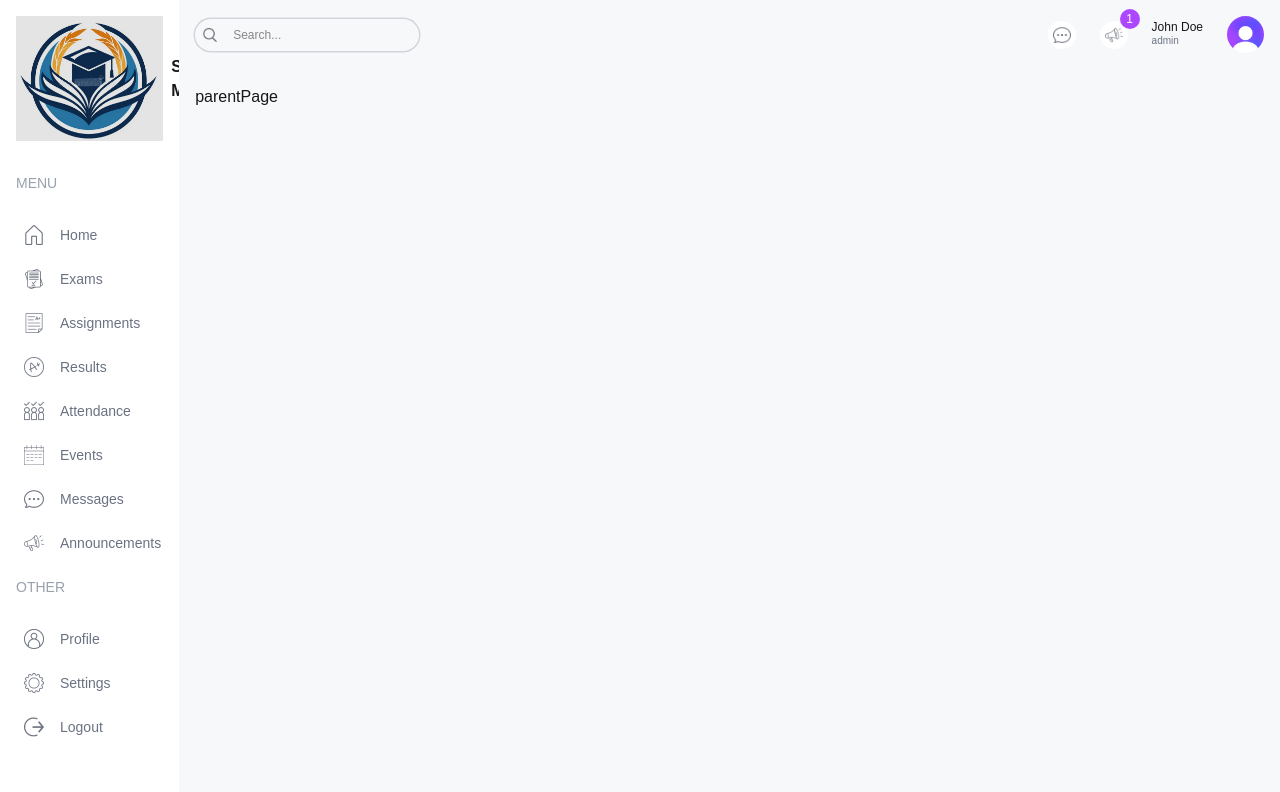
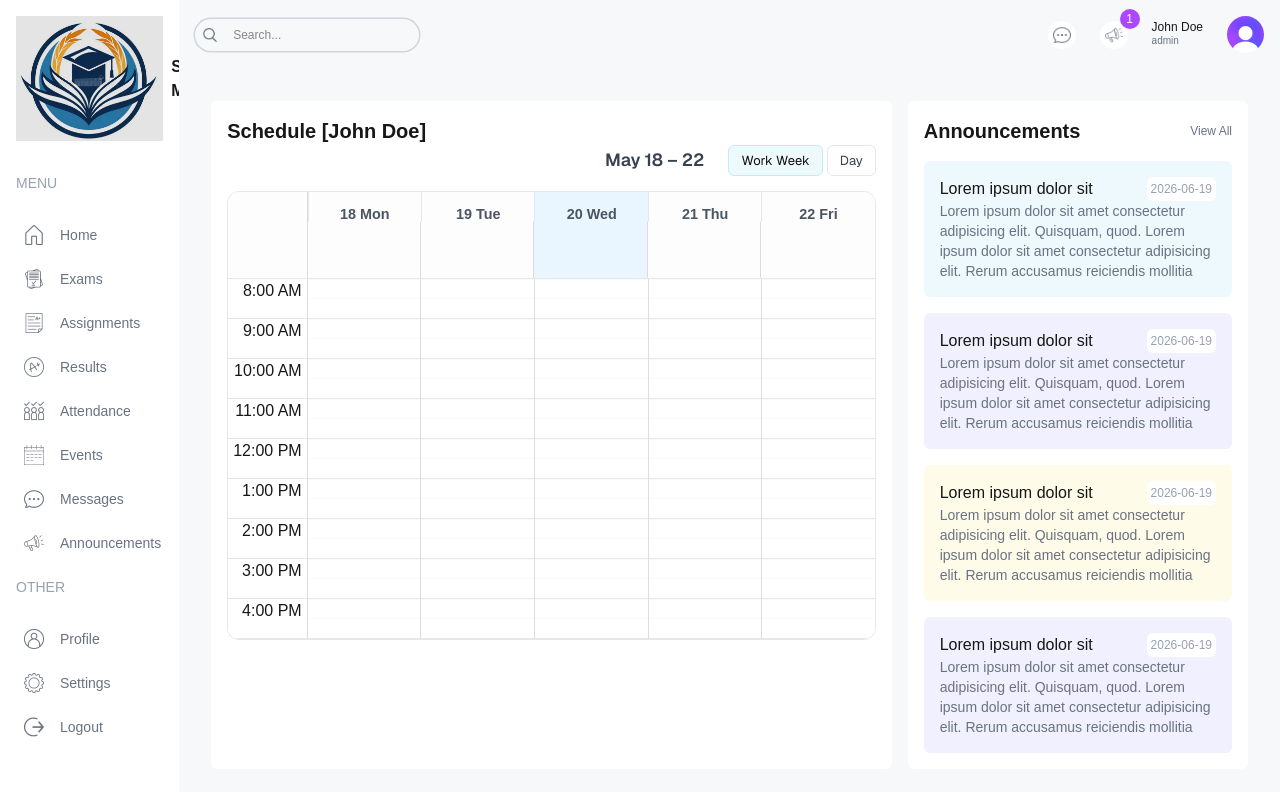
Before and after one commit to AKLIGO/Dashbord_sudent_Next_Js, a Next.js app: page /parent in a window 1280 px wide. Shown: the top 792 px of the page. Built offline with nearby package versions, Linux system fonts and the light colour scheme.

Commit message:
la page parent et teacher realiser

```diff
--- a/app/(dashboard)/parent/page.tsx
+++ b/app/(dashboard)/parent/page.tsx
@@ -1,8 +1,25 @@
-const parent = () => {
+import Announcements from "@/components/Announcements"
+import BigCalendar from "@/components/BigCalendar";
+
+
+const ParentPage = () => {
     return (
-        <div>
-            <h1>parentPage</h1>
+        <div className="flex-1 p-4 flex gap-4 flex-col xl:flex-row">
+
+            {/* LEFT */}
+            <div className="w-full xl:w-2/3">
+                <div className="h-full bg-white p-4 rounded-md">
+                    <h1 className="text-xl font-semibold">Schedule [John Doe]</h1>
+                    <BigCalendar />
+                </div>
+            </div>
+
+            {/* RIGHT */}
+            <div className="w-full xl:w-1/3">
+
+                <Announcements />
+            </div>
         </div>
     )
 }
-export default parent;
+export default ParentPage;
--- a/app/(dashboard)/teacher/page.tsx
+++ b/app/(dashboard)/teacher/page.tsx
@@ -1,8 +1,25 @@
-const teacher = () => {
+import Announcements from "@/components/Announcements"
+import BigCalendar from "@/components/BigCalendar";
+
+
+const TeacherPage = () => {
     return (
-        <div>
-            <h1>teacherPage</h1>
+        <div className="flex-1 p-4 flex gap-4 flex-col xl:flex-row">
+
+            {/* LEFT */}
+            <div className="w-full xl:w-2/3">
+                <div className="h-full bg-white p-4 rounded-md">
+                    <h1 className="text-xl font-semibold">Schedule </h1>
+                    <BigCalendar />
+                </div>
+            </div>
+
+            {/* RIGHT */}
+            <div className="w-full xl:w-1/3">
+
+                <Announcements />
+            </div>
         </div>
     )
 }
-export default teacher;
+export default TeacherPage;
--- /dev/null
+++ b/app/list/teachers/page.tsx
@@ -0,0 +1,8 @@
+const TeachersList = () => {
+    return (
+        <div className="bg-white p-4 rounded-md flex-1 m-4 mt-0">
+            TeachersList
+        </div>
+    )
+}
+export default TeachersList;
```
